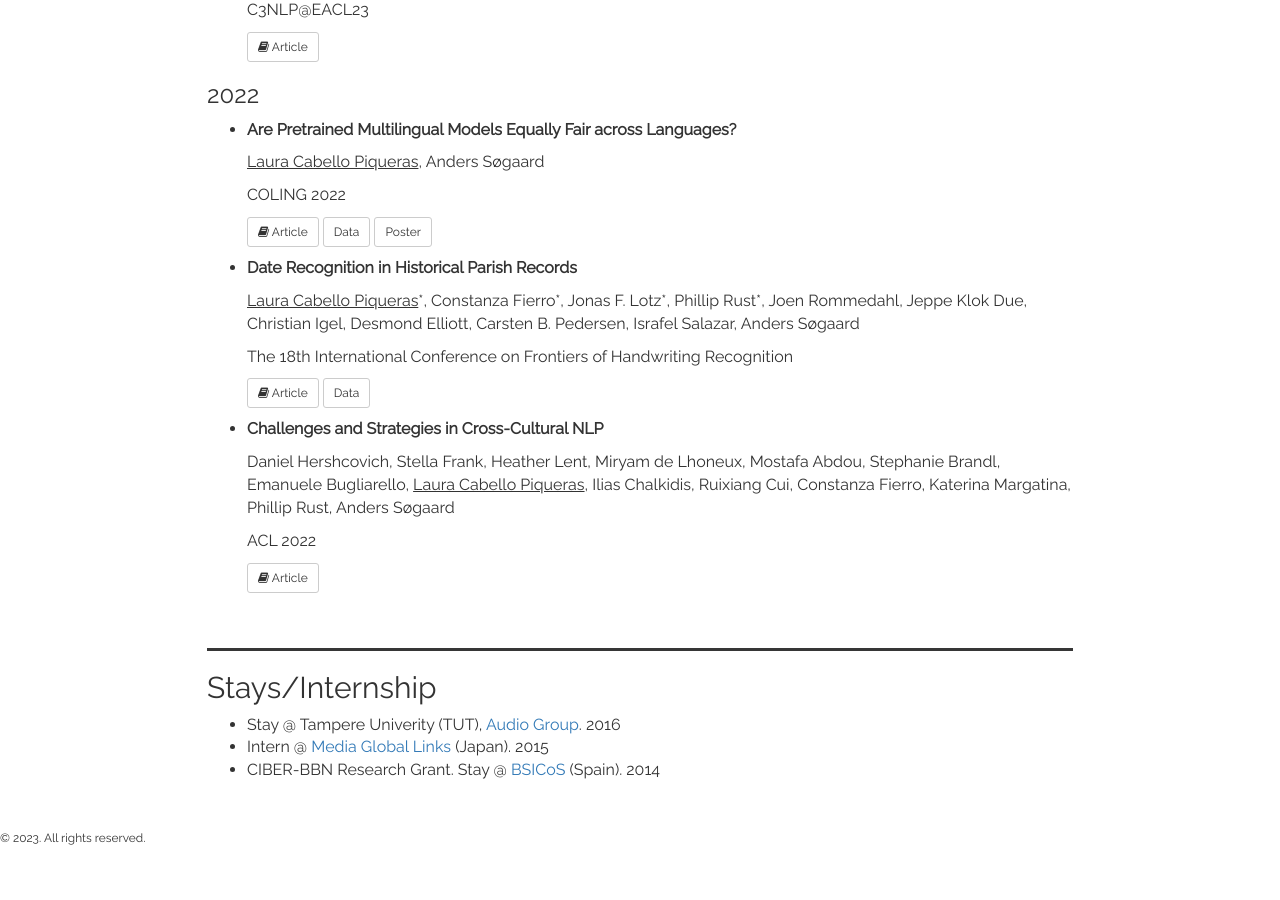
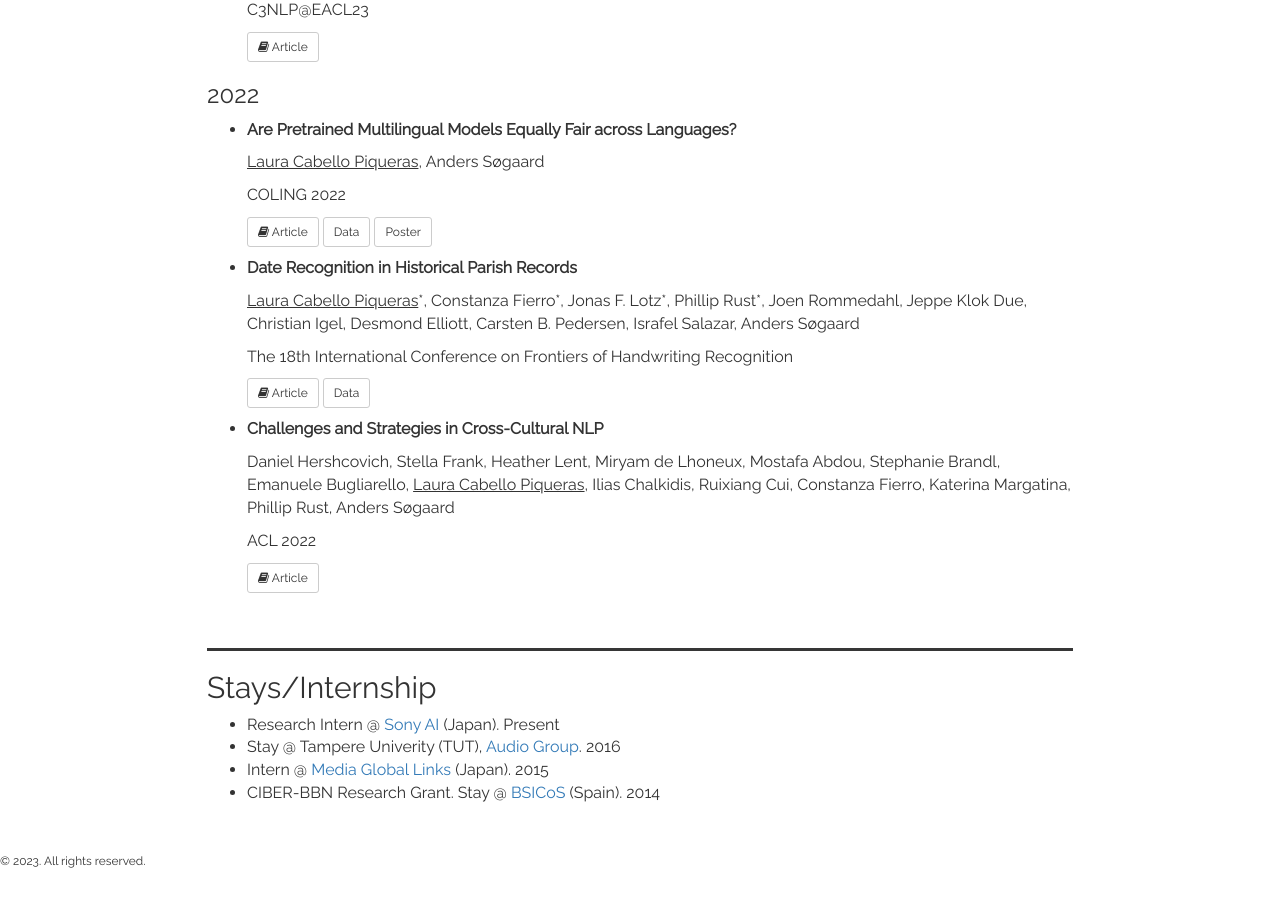
Before and after one commit to lautel/lautel.github.io, a Jekyll site: the page built from index.html, in a window 1280 px wide and 900 px high, scrolled down 1569 px. Built offline with Jekyll 4.4.1, drawn with Linux system fonts in a browser that asks for light colours; nearby versions of some CDN libraries; a style sheet for code colours, icons or effects is not loaded; before the commit the page ends 2446 px from its top, so only the background shows below that.

Commit message:
Update index.html

```diff
--- a/index.html
+++ b/index.html
@@ -162,6 +162,7 @@ layout: aboutme
         <h2>Stays/Internship</h2>
 
         <ul>
+        <li>Research Intern @ <a href="https://ai.sony/about/">Sony AI</a> (Japan). Present </li>
         <li>Stay @ Tampere Univerity (TUT), <a href="https://webpages.tuni.fi/arg/">Audio Group</a>. 2016</li>
         <li>Intern @ <a href="https://medialinks.com/">Media Global Links</a> (Japan). 2015 </li>
         <li>CIBER-BBN Research Grant. Stay @ <a href="https://i3a.unizar.es/es/grupos-de-investigacion/bsicos">BSICoS</a> (Spain). 2014 </li>
```
